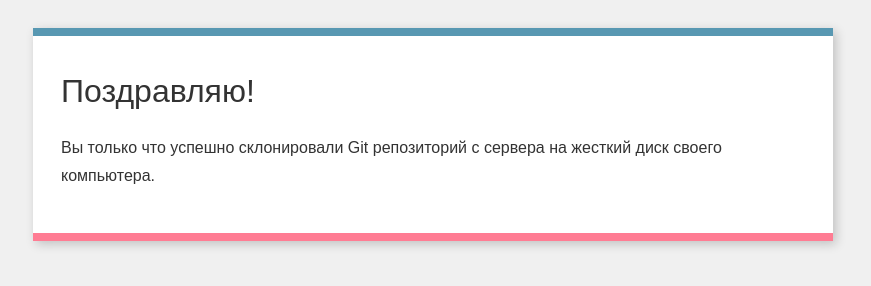
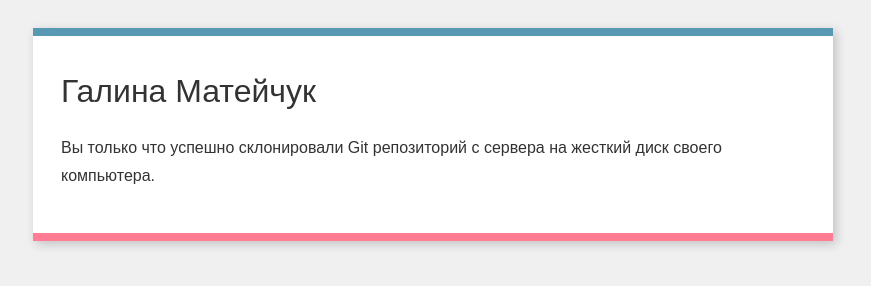
Before and after one commit to galina-mateychuk/git-welcome-test1, a plain HTML site: page index.html in a window 1280 px wide. Shown: the whole page, without its empty margins (207-1078 px from the left). Drawn offline with Linux system fonts and the light colour scheme.

Commit message:
Entered user's name

```diff
--- a/index.html
+++ b/index.html
@@ -9,7 +9,7 @@
     </head>
     <body>
         <div class="box">
-            <h1>Поздравляю!</h1>
+            <h1>Галина Матейчук</h1>
             <p>
                 Вы только что успешно склонировали Git репозиторий с сервера на
                 жесткий диск своего компьютера.
```
